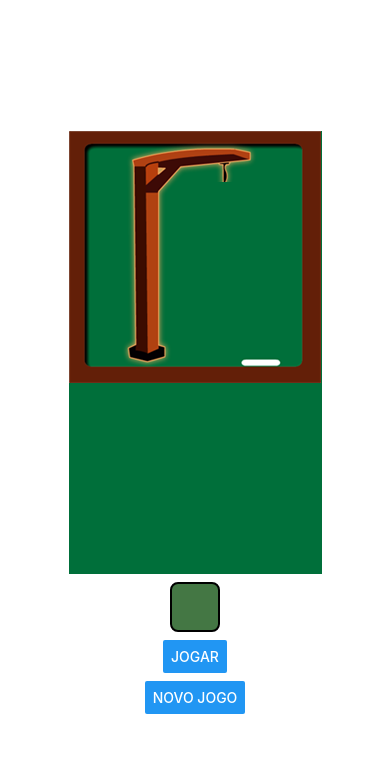
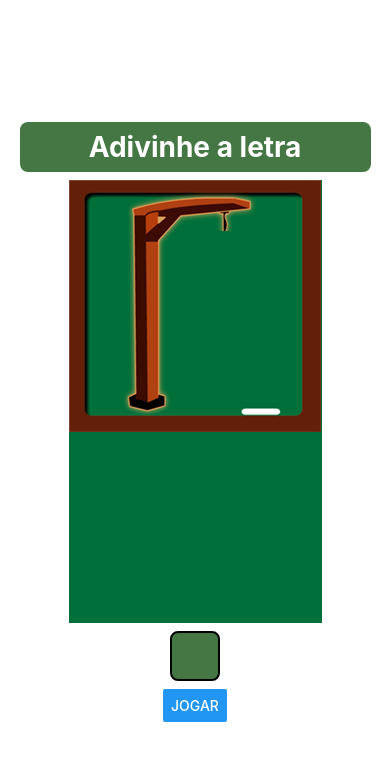
Before and after one commit to angoti/aula-jogo-da-forca, a React Native app: screen / in a window 390 px wide. Shown: the top 760 px of the page. Built offline with nearby package versions, Linux system fonts and the light colour scheme.

Commit message:
Renderização condicional. Implementação da lógica do jogo para adivinhar uma letra usando <TextInput>.

```diff
--- a/App.js
+++ b/App.js
@@ -15,6 +15,8 @@ export default function App() {
   // var faseDoJogo = 0;
   const [faseDoJogo, setFaseDoJogo] = useState(0); // estado que guarda o indice da imagem atual
   const [entrada, setEntrada] = useState(''); // estado que guarda o texto inputado na caixa de entrada
+  const [fimDeJogo, setFimDeJogo] = useState(false);
+  const [mensagem, setMensagem] = useState('Adivinhe a letra');
 
   // Função para sortear uma letra do alfabeto
   const sortearLetra = () => {
@@ -26,11 +28,27 @@ export default function App() {
 
   const testaFimDeJogo = () => {
     //testar se acertou a letra
-    if (entrada.toUpperCase() === letraSorteada) console.log('acertou');
+    if (entrada.toUpperCase() === letraSorteada) {
+      setFimDeJogo(true);
+      setMensagem('Acertou');
+    } else {
+      if (faseDoJogo == 6) setFimDeJogo(true);
+      else setFaseDoJogo(faseDoJogo + 1);
+    }
+    console.log(letraSorteada);
+    setEntrada('')
+  };
+
+  const iniciarNovoJogo = () => {
+    setFaseDoJogo(0);
+    setLetraSorteada(sortearLetra());
+    setFimDeJogo(false);
+    setMensagem('Adivinhe a letra');
   };
 
   return (
     <View style={estilos.container}>
+      <Text style={estilos.mensagem}>{mensagem}</Text>
       <Image source={listaDeImagens[faseDoJogo]} />
       <TextInput
         style={estilos.caixaEntrada}
@@ -39,24 +57,22 @@ export default function App() {
         onChangeText={setEntrada}
         textAlign="center" // centraliza a letra
       />
+
+      {fimDeJogo ? (
+        <Button
+          title="Novo jogo"
+          onPress={() => {
+            iniciarNovoJogo();
+          }}
+        />
+      ) : (
         <Button
           title="Jogar"
           onPress={() => {
-          if (faseDoJogo == 6) setFaseDoJogo(0);
-          else setFaseDoJogo(faseDoJogo + 1);
-          console.log(letraSorteada);
             testaFimDeJogo();
-          // faseDoJogo++;
-          // console.log(faseDoJogo)
           }}
         />
-      <Button
-        title="Novo jogo"
-        onPress={() => {
-          setFaseDoJogo(0);
-          setLetraSorteada(sortearLetra());
-        }}
-      />
+      )}
     </View>
   );
 }
@@ -74,8 +90,18 @@ const estilos = StyleSheet.create({
     borderWidth: 2,
     borderColor: 'black',
     borderRadius: 8,
-    fontSize: 28,
+    fontSize: 24,
     fontWeight: 'bold',
     backgroundColor: '#474',
   },
+  mensagem: {
+    fontSize: 28,
+    fontWeight: 'bold',
+    borderRadius: 8,
+    backgroundColor: '#474',
+    padding: 8,
+    color: 'white',
+    width:'90%',
+    textAlign:'center'
+  },
 });
--- a/app.json
+++ b/app.json
@@ -1,7 +1,7 @@
 {
   "expo": {
     "name": "aula-jogo-da-forca",
-    "slug": "snack-49b5a30a-03b5-419b-ab3e-a23e2a531063",
+    "slug": "snack-03c88e29-a9d3-438a-8337-4e8ffe830a25",
     "version": "1.0.0",
     "orientation": "portrait",
     "icon": "./assets/icon.png",
```
Lines whose indentation alone changed are shown as unchanged.
